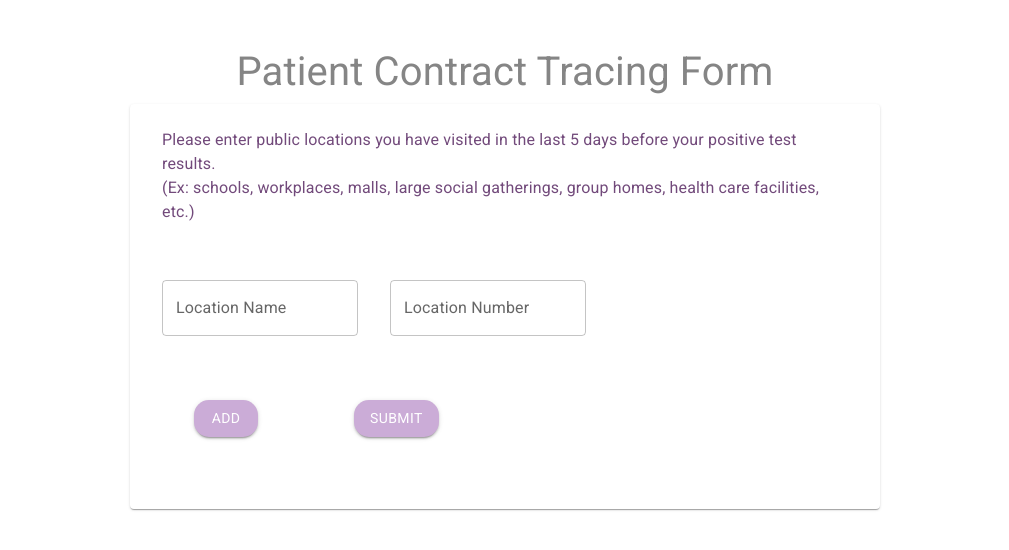
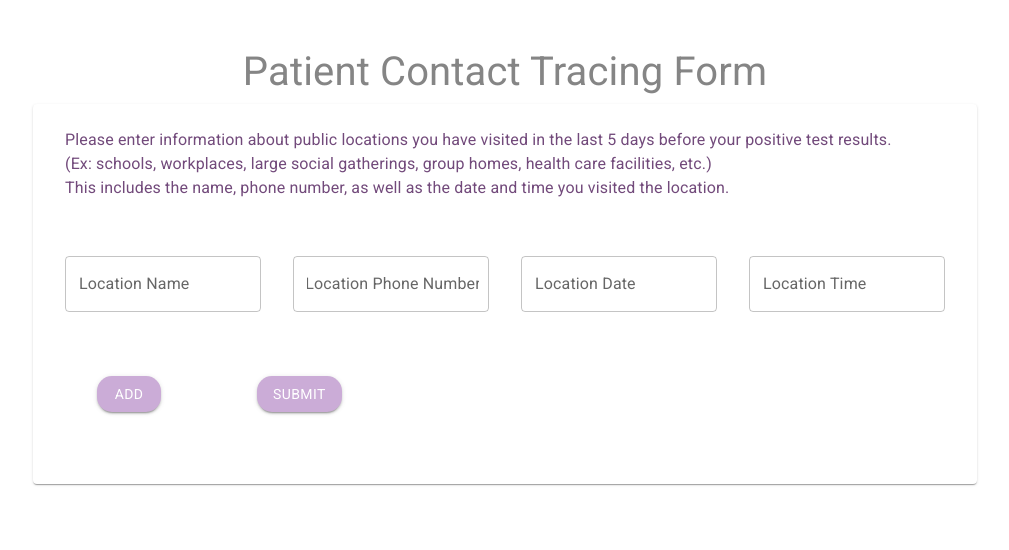
Before and after one commit to guaj/covidtrackingapp, a React (Create React App) app: page /tracing-form in a window 1280 px wide. Shown: the top 550 px of the page, without its empty margins (135-1144 px from the left). Built offline with nearby package versions, Linux system fonts and the light colour scheme.

Commit message:
dded fields for form

```diff
--- a/src/components/ContractTracing/TracingForm.js
+++ b/src/components/ContractTracing/TracingForm.js
@@ -6,12 +6,14 @@ import { Card, Typography } from "@mui/material";
 import CardContent from '@mui/material/CardContent';
 import TextField from '@mui/material/TextField';
 
+
+
 class TracingForm extends React.Component {
 
   constructor(props) {
     super(props)
     this.state = {
-       formValues: [{ name: "", locationNumb : "" }]
+       formValues: [{ name: "", locationNumb : "", date : "", time : "" }]
      };
     this.handleSubmit = this.handleSubmit.bind(this)
   }
@@ -24,7 +26,7 @@ class TracingForm extends React.Component {
 
   addFormFields() {
     this.setState(({
-      formValues: [...this.state.formValues, { name: "", locationNumb: "" }]
+      formValues: [...this.state.formValues, { name: "", locationNumb: "", date : "" , time : "" }]
     }))
   }
 
@@ -40,6 +42,7 @@ class TracingForm extends React.Component {
   }
 
   render() {
+    const { user } = this.props;
 
     return (
         <Box   pt={4}>
@@ -51,7 +54,7 @@ class TracingForm extends React.Component {
                     >
             <Typography sx={{ fontWeight: 'bold', color:'#724a7b', paddingLeft: 4, paddingRight: 4 }}>
                    <h1 >
-                   Patient Contract Tracing Form
+                   Patient Contact Tracing Form
                        </h1>
                 </Typography>
             </Grid>
@@ -60,15 +63,18 @@ class TracingForm extends React.Component {
                     alignItems="center"
                     justify="center"
                     >
-            <Card  position="static" sx={{minWidth:275, maxWidth:750 }} style={{backgroundColor:'#ffff'}} >
+            <Card  position="static" sx={{minWidth:275 }} style={{backgroundColor:'#ffff'}} >
             <Typography sx={{ fontWeight: 'medium', color:'#724a7b', paddingLeft: 4, paddingRight: 4 , paddingTop:3, paddingBottom:3}} >
                 <div>
-                Please enter public locations you have visited in the last 5 days
+                Please enter information about public locations you have visited in the last 5 days
                 before your positive test results.
                 </div>
                 <div >
-                (Ex: schools, workplaces, malls, large social gatherings, group homes, health
+                (Ex: schools, workplaces, large social gatherings, group homes, health
                 care facilities, etc.)
+                </div>
+                <div>
+                This includes the name, phone number, as well as the date and time you visited the location.
                 </div>
                 </Typography>
             <CardContent>
@@ -84,9 +90,23 @@ class TracingForm extends React.Component {
                     />
                     <TextField
                         id="outlined-textarea"
-                        label="Location Number"
+                        label="Location Phone Number"
                         multiline
                         type="text" name="locationNumb" value={element.locationNumb || ""} onChange={e => this.handleChange(index, e)}
+                        sx={{  m:2}}
+                    />
+                     <TextField
+                        id="outlined-textarea"
+                        label="Location Date"
+                        multiline
+                        type="text" name="date" value={element.date || ""} onChange={e => this.handleChange(index, e)}
+                        sx={{  m:2}}
+                    />
+                     <TextField
+                        id="outlined-textarea"
+                        label="Location Time"
+                        multiline
+                        type="text" name="time" value={element.time || ""} onChange={e => this.handleChange(index, e)}
                         sx={{  m:2}}
                     />
                     {
```
